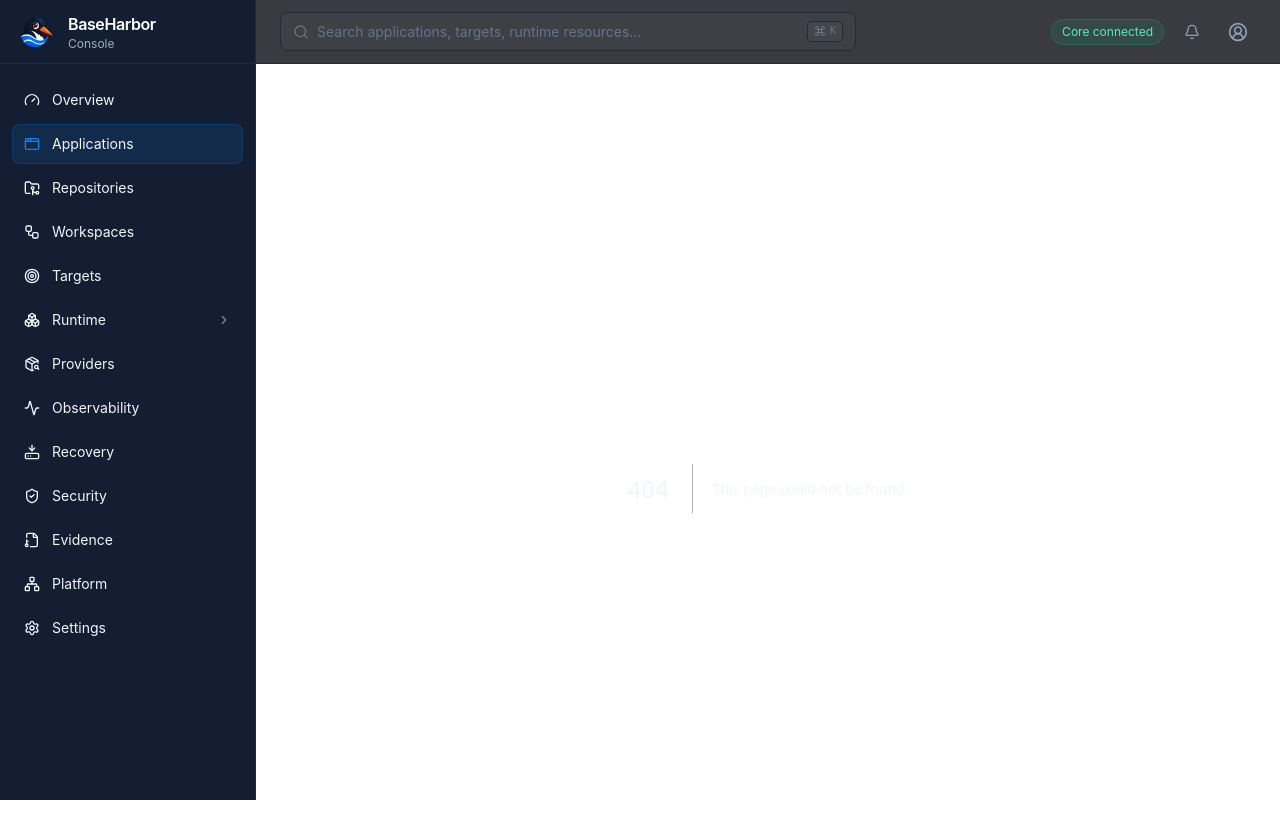
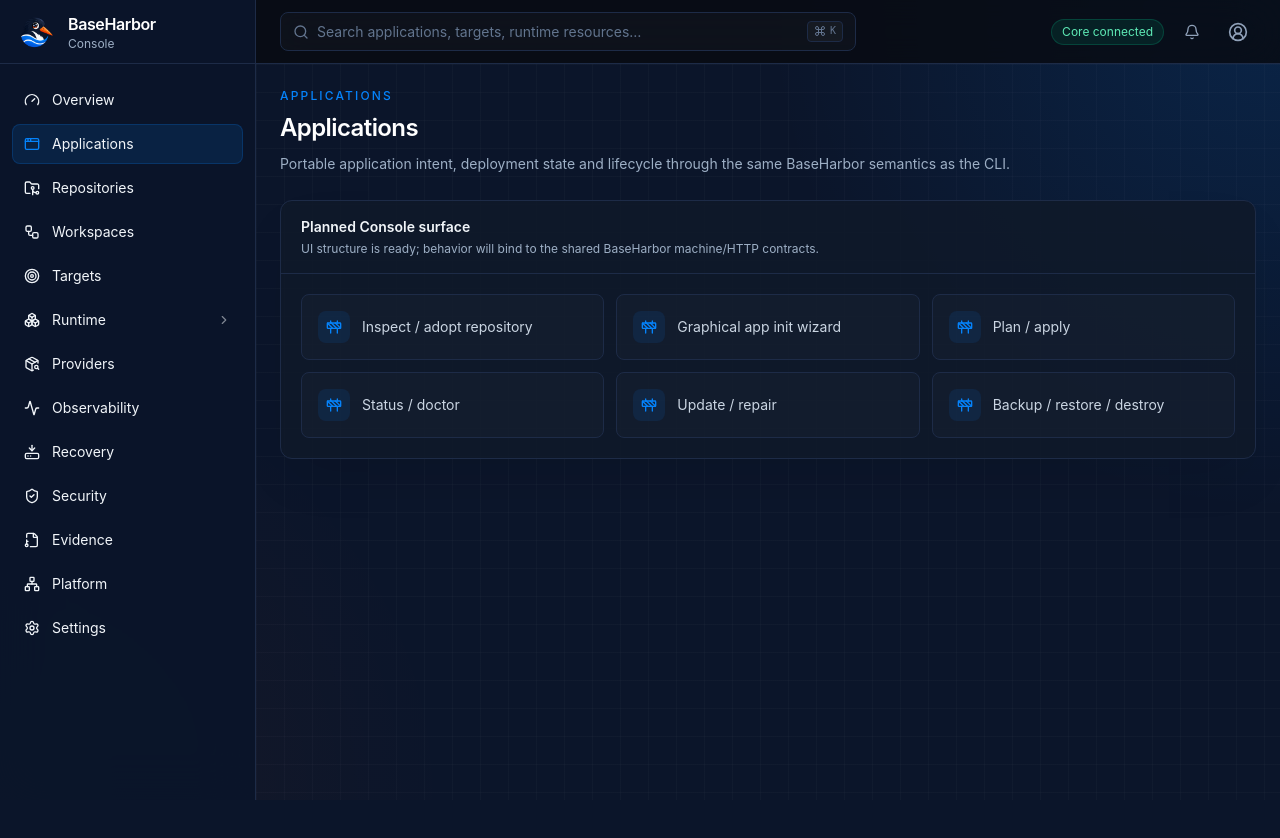
Before and after one commit to mcpdev80/baseharbor-console, a Next.js app: page /applications in a window 1280 px wide. Before the commit this address had no page. Shown: the top 838 px of the page. After the commit the page ends 800 px from the top, so only its background shows below. Built offline with nearby package versions, Linux system fonts and the light colour scheme.

Commit message:
feat: add BaseHarbor Console product surfaces

```diff
--- /dev/null
+++ b/src/app/applications/page.tsx
@@ -0,0 +1,4 @@
+import { SectionPage } from "@/components/section/section-page";
+export default function Page() {
+  return <SectionPage eyebrow="Applications" title="Applications" description="Portable application intent, deployment state and lifecycle through the same BaseHarbor semantics as the CLI." capabilities={["Inspect / adopt repository","Graphical app init wizard","Plan / apply","Status / doctor","Update / repair","Backup / restore / destroy"]} />;
+}
```
